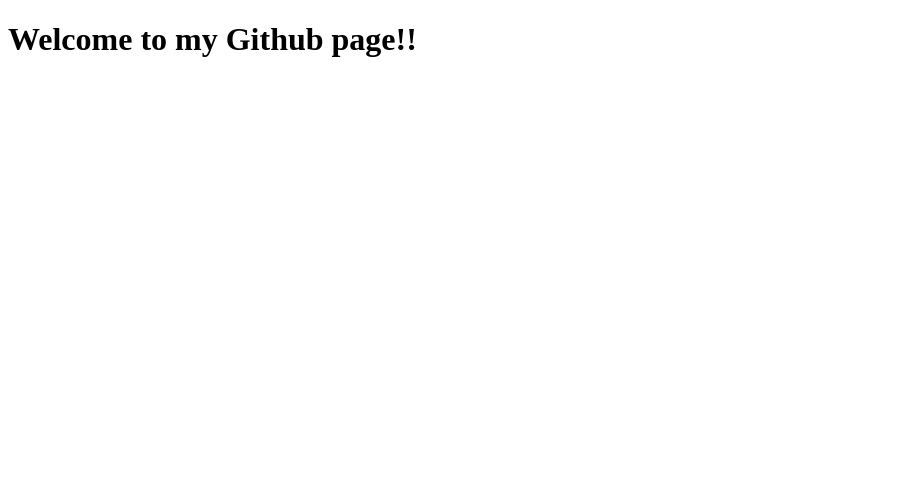
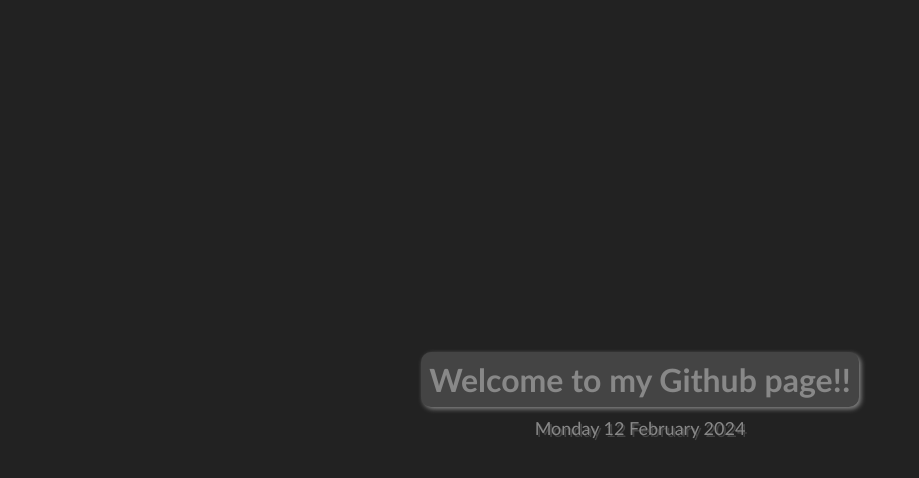
Before and after one commit to greggpbrown/greggpbrown.github.io, a plain HTML site: page index.html in a window 1280 px wide. Shown: the whole page, without its empty margins (0-919 px from the left). Drawn offline with Linux system fonts and the light colour scheme.

Commit message:
Added css and js

```diff
--- /dev/null
+++ b/css/style.css
@@ -0,0 +1,34 @@
+/* My custom CSS goes here */
+
+* {
+    margin: 0;
+    padding: 0;
+    box-sizing: border-box;
+    cursor: default;
+}
+
+body {
+    width: 100vw;
+    height: 100vh;
+    display: flex;
+    align-items: center;
+    justify-content: center;
+    font-family: 'Trebuchet MS', 'Lucida Sans Unicode', 'Lucida Grande', 'Lucida Sans', Arial, sans-serif;
+    background: #222;
+}
+
+h1 {
+    color: #888;
+    background: #444;
+    padding: 8px;
+    border-radius: 10px;
+    box-shadow: 2px 2px 5px #888;
+    border: none;
+}
+div.time {
+    text-align: center;
+    padding-block: 10px;
+    color: #888;
+    text-shadow: 2px 2px #444;
+    font-size: 18px;
+}
--- a/index.html
+++ b/index.html
@@ -4,8 +4,13 @@
     <meta charset="UTF-8">
     <meta name="viewport" content="width=device-width, initial-scale=1.0">
     <title>My Github Page</title>
+    <link rel="stylesheet" href="css/style.css">
 </head>
 <body>
-    <h1>Welcome to my Github page!!</h1>
+    <div class="container">
+        <h1>Welcome to my Github page!!</h1>
+        <div class="time"></div>
+    </div>
+    <script src="js/script.js"></script>
 </body>
 </html>
--- /dev/null
+++ b/js/script.js
@@ -0,0 +1,7 @@
+// My custom JavaScript goes here
+
+let date = new Date();
+let options = { weekday: 'long', year: 'numeric', month: 'long', day: 'numeric' };
+let formattedDate = new Intl.DateTimeFormat('en-GB', options).format(date);
+
+document.querySelector('.time').innerHTML = formattedDate;
```
